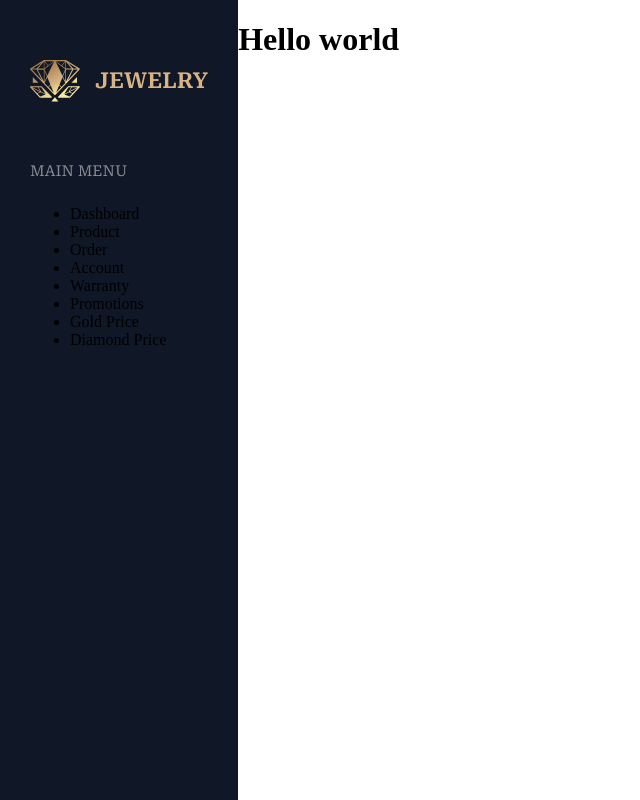
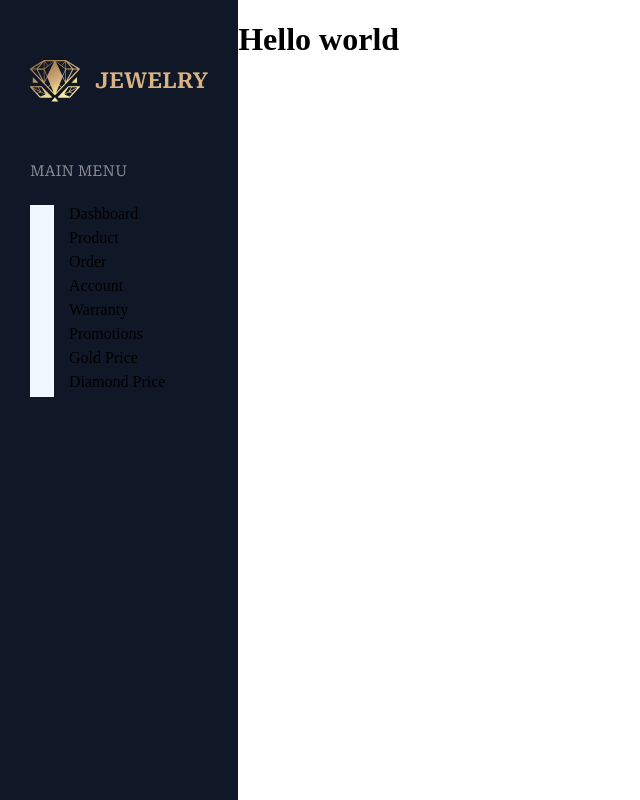
Before and after one commit to Nhut2912/DiamondShopSystem, a React (Create React App) app in the folder admin/: page /admin in a window 1280 px wide. Shown: the whole page, without its empty margins (0-640 px from the left). Built offline with nearby package versions, Linux system fonts and the light colour scheme.

Commit message:
update IProduct Services

```diff
--- a/admin/src/theme/Navigation.css
+++ b/admin/src/theme/Navigation.css
@@ -24,3 +24,16 @@
     font-size: 15px;
     color: rgba(255, 255, 255,0.5);
 }
+.navigation > .main-menu > ul {
+    list-style: none;
+    padding-inline-start: 0px;
+}
+.navigation > .main-menu > ul > li > div{
+    width: 24px;
+    height: 24px;
+    background-color: aliceblue;
+}
+.navigation > .main-menu > ul > li {
+    display: flex;
+    column-gap: 15px;
+}
```
Also changed, not shown: 1 other file (tests, documents, lock files or other folders).
